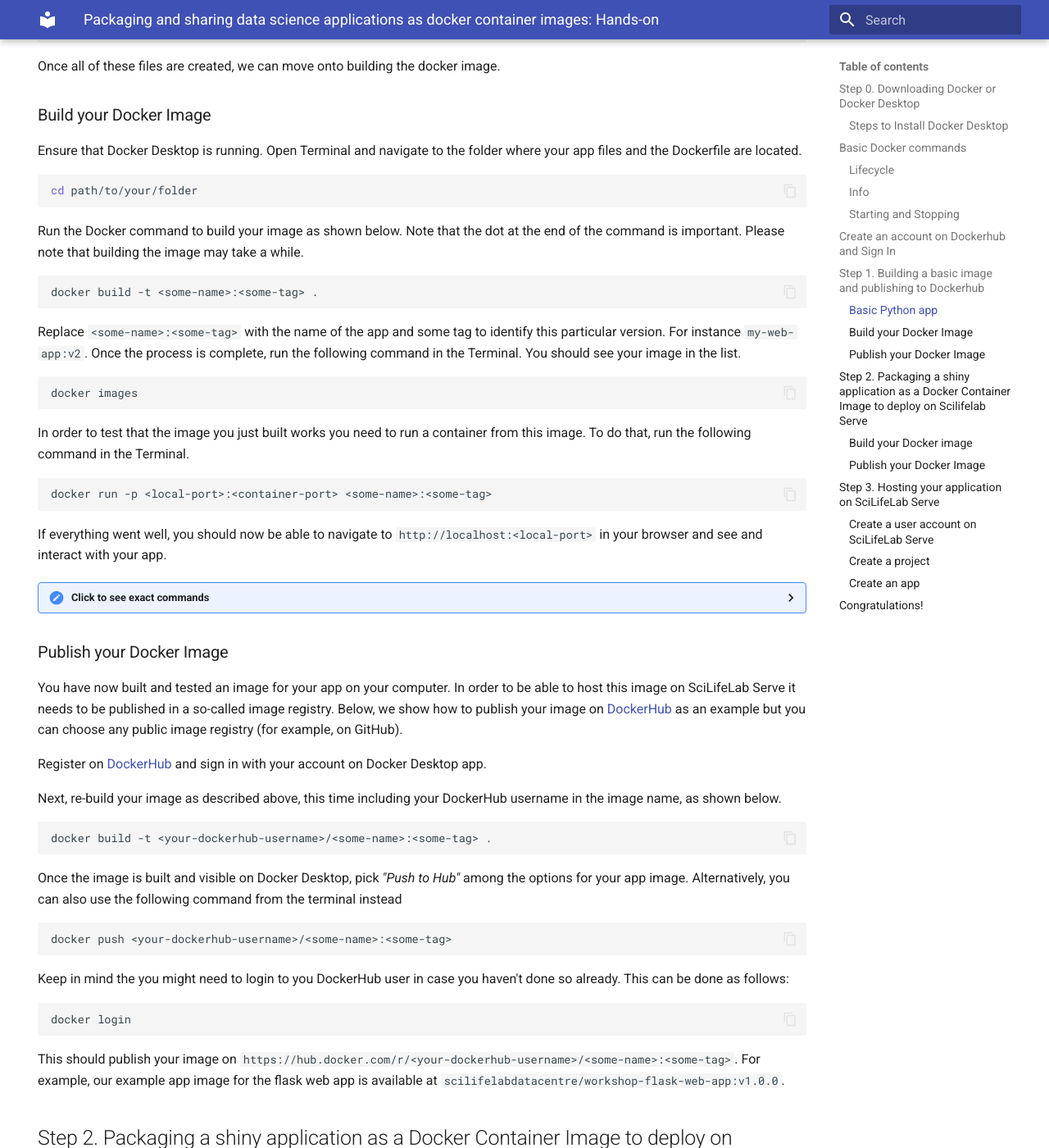
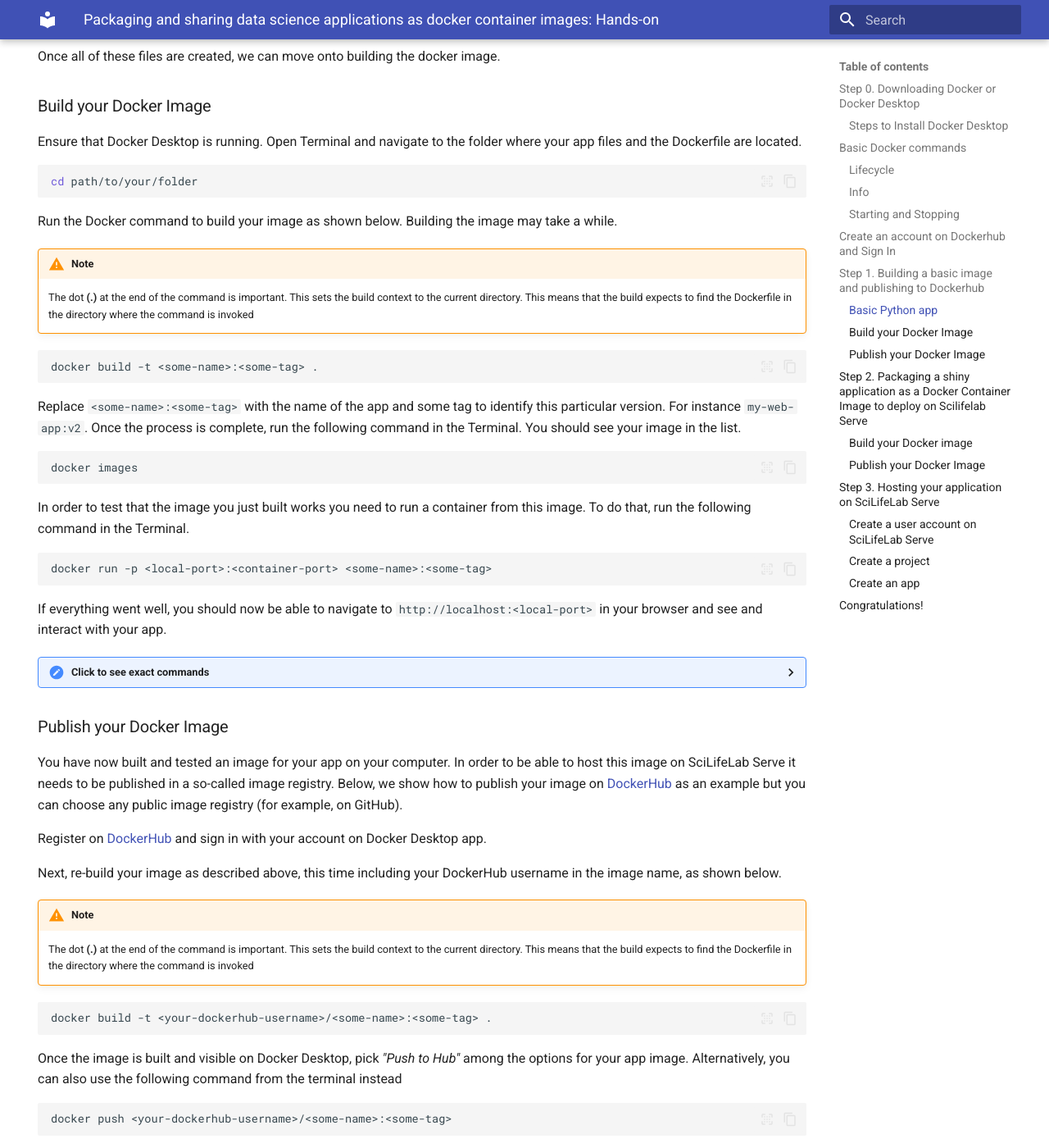
Before and after one commit to ScilifelabDataCentre/serve-tutorials, an MkDocs documentation site: the page built from Workshops/Packaging-and-sharing-applications-as-docker-images/docs/hands-on/docs/index.md, in a window 1280 px wide and 1400 px high, scrolled down 3690 px. Shown: the whole window at 82% size. Built offline with MkDocs 1.6.1 and Material for MkDocs 9.7.7, drawn with Linux system fonts in a browser that asks for light colours; some of the changed text lies outside the part shown.

Commit message:
update presentation and docs for ddls conf

````diff
--- a/Workshops/Packaging-and-sharing-applications-as-docker-images/docs/hands-on/docs/index.md
+++ b/Workshops/Packaging-and-sharing-applications-as-docker-images/docs/hands-on/docs/index.md
@@ -5,7 +5,7 @@
 # Packaging and sharing data science applications as docker container images: Hands-on
 
 !!! info
-        If you have already installed Docker desktop and have tried basic docker commands, you can start at Step 1.
+    If you have already installed Docker desktop and have tried basic docker commands, you can start at Step 1.
 
 This workshop will introduce Docker containers and how you can use them to package applications. By the end of this workshop, we hope you will know how to use Docker on your local machine, package applications with their dependencies, upload the packaged apps to Dockerhub as images.
 Then, we will show an example of a shiny application, prepare it for deployment by packaging it as a docker container and make it available on the web with a URL using Scilifelab Serve. The target audience of this tutorial are researchers who build applications and tools from different frameworks and want to know about packaging them.
@@ -163,7 +163,10 @@
 cd path/to/your/folder
 ```
 
-Run the Docker command to build your image as shown below. Note that the dot at the end of the command is important. Please note that building the image may take a while.
+Run the Docker command to build your image as shown below. Building the image may take a while.
+
+!!! warning  "Note"
+    The dot **(.)** at the end of the command is important. This sets the build context to the current directory. This means that the build expects to find the Dockerfile in the directory where the command is invoked
 
 ```bash
 docker build -t <some-name>:<some-tag> .
@@ -185,10 +188,12 @@
 
 ??? "Click to see exact commands"
     Run the following command to build the docker container
+    !!! warning  "Note"
+        The dot **(.)** at the end of the command is important. This sets the build context to the current directory. This means that the build expects to find the Dockerfile in the directory where the command is invoked
     ```bash
     docker build -t flask-web-app .
     ```
-    !!! info "Pro tip"
+    !!! tip "Pro tip"
         It is a good idea to use your Dockerhub username name when building and tagging images as this makes it possible to push images to an image registry such as Dockerhub.
         Using versioning is very helpful as well.
         As an example, the command above could be written as:
@@ -218,6 +223,9 @@
 
 
 Next, re-build your image as described above, this time including your DockerHub username in the image name, as shown below.
+
+!!! warning  "Note"
+    The dot **(.)** at the end of the command is important. This sets the build context to the current directory. This means that the build expects to find the Dockerfile in the directory where the command is invoked
 
 ```bash
 docker build -t <your-dockerhub-username>/<some-name>:<some-tag> .
@@ -235,7 +243,7 @@
 docker login
 ```
 
-This should publish your image on `https://hub.docker.com/r/<your-dockerhub-username>/<some-name>:<some-tag>`. For example, our example app image for the flask web app is available at `scilifelabdatacentre/workshop-flask-web-app:v1.0.0`.
+This should publish your image on `https://hub.docker.com/r/<your-dockerhub-username>/<some-name>`. For example, our example app image for the flask web app is available at `scilifelabdatacentre/workshop-flask-web-app`.
 
 ## Step 2. Packaging a shiny application as a Docker Container Image to deploy on Scilifelab Serve
 
@@ -268,7 +276,7 @@
 Docker images are built from sets of instructions given in a so-called Dockerfile. Create a file called Dockerfile (the name of the file should be exactly 'Dockerfile' and it should not have any file extension) using any text editor you have and insert the code below or simply download this example. Place this file in the parent folder of the folder `app`, so inside the `shiny-adhd-medication-sweden` folder.
 
 ```bash
-FROM rocker/shiny::4.2.0
+FROM rocker/shiny:4.2.0
 
 RUN apt-get update && \
     apt-get upgrade -y && \
@@ -314,6 +322,10 @@
 ```
 
 Run the Docker command to build your image as shown below. Replace <your-image-name> with your own image name. Note that the dot at the end of the command is important. Please note that building the image may take a while.
+
+!!! warning  "Note"
+    The dot **(.)** at the end of the command is important. This sets the build context to the current directory. This means that the build expects to find the Dockerfile in the directory where the command is invoked
+
 ```bash
 docker build --platform linux/amd64 -t <your-image-name>:<your-image-tag> .
 ```
@@ -330,10 +342,12 @@
 
 ??? "Click to see exact commands"
     Run the following command to build the docker container
+    !!! warning  "Note"
+        The dot **(.)** at the end of the command is important. This sets the build context to the current directory. This means that the build expects to find the Dockerfile in the directory where the command is invoked
     ```bash
     docker build --platform linux/amd64 -t adhd-shiny-app .
     ```
-    !!! info "Pro tip"
+    !!! tip "Pro tip"
         It is a good idea to use your Dockerhub username when building and tagging images as this makes it possible to push images to an image registry such as Dockerhub.
         Using versioning is very helpful as well.
         As an example, the command above could be written as:
@@ -369,7 +383,7 @@
 docker login
 ```
 
-This should publish your image on `https://hub.docker.com/r/<your-dockerhub-username>/<some-name>:<some-tag>`. For example, our example app image for the flask web app is available at `scilifelabdatacentre/workshop-flask-web-app:v1.0.0`. Please note, if you create an image to publish on Scilifelab Serve, your image should stay available even after your app is published on Serve because it will be fetched with regular intervals.
+This should publish your image on `https://hub.docker.com/r/<your-dockerhub-username>/<some-name>`. For example, our example app image for the flask web app is available at `scilifelabdatacentre/workshop-flask-web-app`. Please note, if you create an image to publish on Scilifelab Serve, your image should stay available even after your app is published on Serve because it will be fetched with regular intervals.
 
 ## Step 3. Hosting your application on SciLifeLab Serve
 
--- a/Workshops/Packaging-and-sharing-applications-as-docker-images/docs/hands-on/mkdocs.yml
+++ b/Workshops/Packaging-and-sharing-applications-as-docker-images/docs/hands-on/mkdocs.yml
@@ -2,9 +2,16 @@
 theme:
   name: material
   features:
+    - content.code.select
     - content.code.copy
 markdown_extensions:
   - admonition
   - pymdownx.details
+  - pymdownx.highlight:
+      anchor_linenums: true
+      line_spans: __span
+      pygments_lang_class: true
+  - pymdownx.inlinehilite
+  - pymdownx.snippets
   - pymdownx.superfences
   - attr_list
````
Also changed, not shown: other parts of Workshops/Packaging-and-sharing-applications-as-docker-images/docs/hands-on/docs/index.md (+2 -2 lines), Workshops/Packaging-and-sharing-applications-as-docker-images/slides/slides.md (+63 -64 lines).
